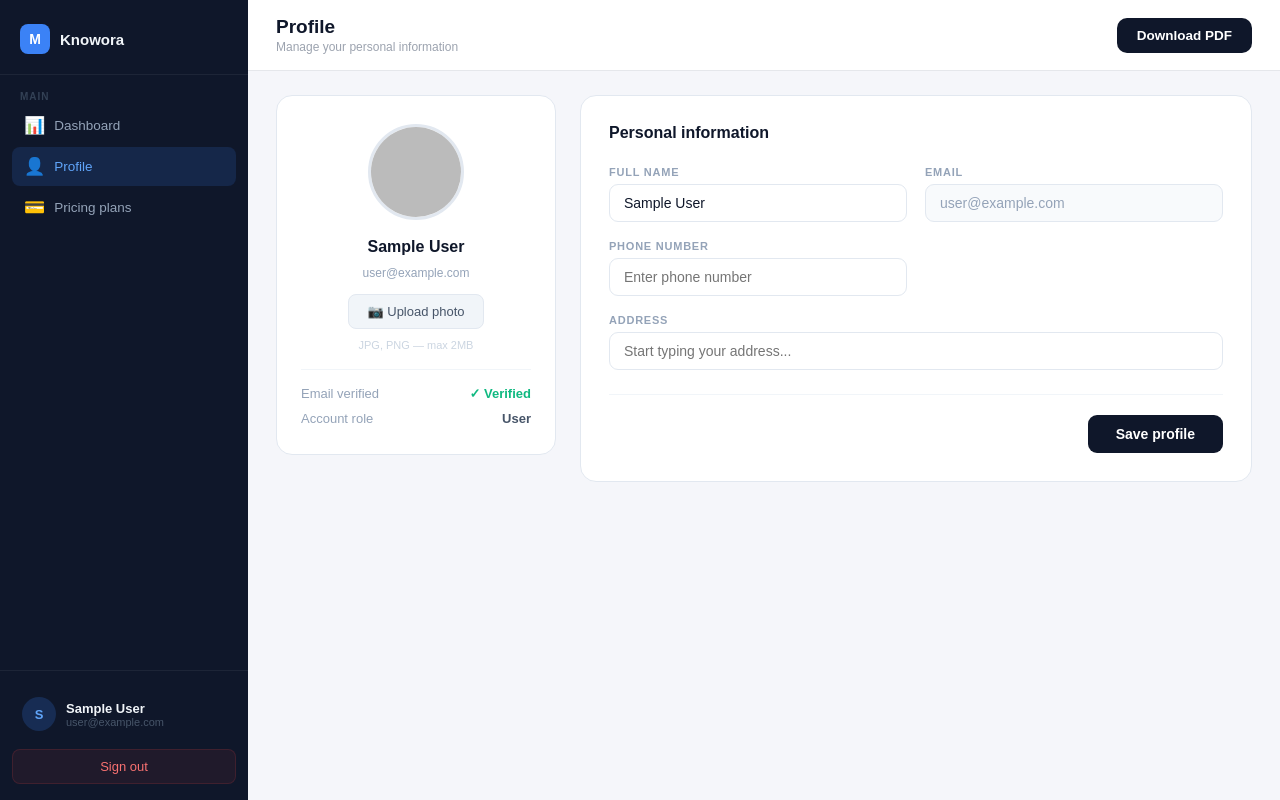
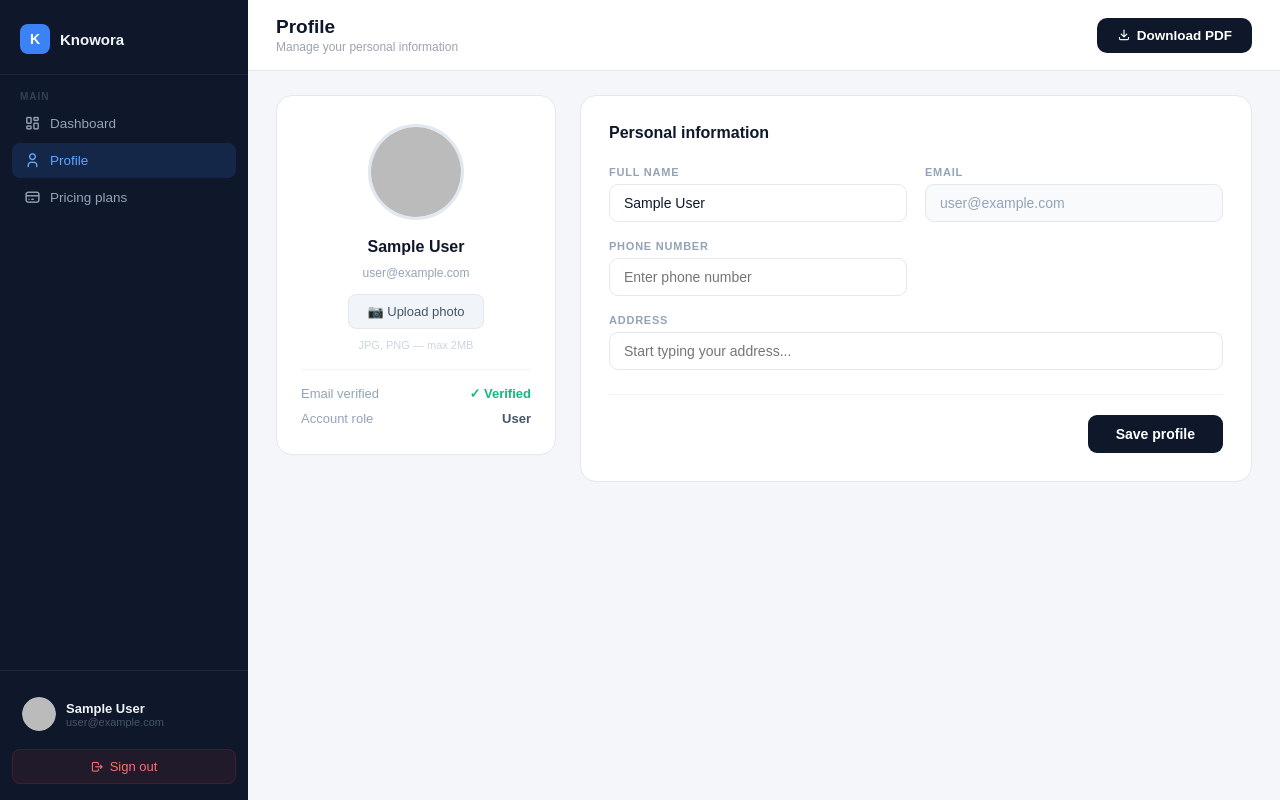
Before and after one commit to Aakash-Rajput22/mini-project, a React (Create React App) app: page /profile in a window 1280 px wide. Built offline with nearby package versions, Linux system fonts and the light colour scheme; no server answers; the database is empty; sample sign-in values are in the browser's storage.

Commit message:
Implemented landing page redesign, Razorpay test payment integration, pricing updates, dashboard improvements, routing fixes, profile updates, and backend enhancements

```diff
--- a/src/firebase/firebase.js
+++ b/src/firebase/firebase.js
@@ -5,6 +5,7 @@ import {
   FacebookAuthProvider,
 } from "firebase/auth";
 import { getFirestore } from "firebase/firestore";
+import { getStorage } from "firebase/storage";
 
 const firebaseConfig = {
   apiKey: "AIzaSyAwSH-CFzz6Ebfojo2GgCMDrWASNxCYXm4",
@@ -20,6 +21,7 @@ const app = initializeApp(firebaseConfig);
 
 export const auth = getAuth(app);
 export const db = getFirestore(app);
+export const storage = getStorage(app);
 
 export const googleProvider = new GoogleAuthProvider();
 export const facebookProvider = new FacebookAuthProvider();
--- a/src/pages/Profile.js
+++ b/src/pages/Profile.js
@@ -7,6 +7,9 @@ import jsPDF from "jspdf";
 import autoTable from "jspdf-autotable";
 import "../styles/dashboard.css";
 import "../styles/profile.css";
+
+const CLOUDINARY_CLOUD_NAME = "g5bvacyh";
+const CLOUDINARY_UPLOAD_PRESET = "knowora_profiles";
 
 function Profile() {
   const navigate = useNavigate();
@@ -22,6 +25,7 @@ function Profile() {
   const [loading, setLoading] = useState(false);
   const [saved, setSaved] = useState(false);
   const [isAdmin, setIsAdmin] = useState(false);
+  const [uploadProgress, setUploadProgress] = useState("");
 
   useEffect(() => {
     const unsub = onAuthStateChanged(auth, async (user) => {
@@ -29,7 +33,6 @@ function Profile() {
       setCurrentUser(user);
       setName(user.displayName || "");
       setPhotoURL(user.photoURL || "");
-
       const ref = doc(db, "users", user.uid);
       const snap = await getDoc(ref);
       if (snap.exists()) {
@@ -59,6 +62,10 @@ function Profile() {
   const handlePhotoChange = (e) => {
     const file = e.target.files[0];
     if (!file) return;
+    if (file.size > 2 * 1024 * 1024) {
+      alert("File size 2MB se zyada hai. Chhoti file choose karo.");
+      return;
+    }
     setPhotoFile(file);
     setPhotoURL(URL.createObjectURL(file));
   };
@@ -85,14 +92,38 @@ function Profile() {
     pdf.save("Profile.pdf");
   };
 
+  const uploadToCloudinary = async (file) => {
+    const formData = new FormData();
+    formData.append("file", file);
+    formData.append("upload_preset", CLOUDINARY_UPLOAD_PRESET);
+    formData.append("folder", "knowora/profiles");
+
+    const res = await fetch(
+      "https://api.cloudinary.com/v1_1/" + CLOUDINARY_CLOUD_NAME + "/image/upload",
+      { method: "POST", body: formData }
+    );
+
+    if (!res.ok) {
+      throw new Error("Cloudinary upload failed");
+    }
+
+    const data = await res.json();
+    return data.secure_url;
+  };
+
   const saveProfile = async () => {
     if (!currentUser) { alert("Please login first"); return; }
     setLoading(true);
     try {
       let uploadedPhotoURL = photoURL;
+
       if (photoFile) {
-        uploadedPhotoURL = URL.createObjectURL(photoFile);
+        setUploadProgress("Uploading photo...");
+        uploadedPhotoURL = await uploadToCloudinary(photoFile);
+        setUploadProgress("");
+        setPhotoFile(null);
       }
+
       await setDoc(doc(db, "users", currentUser.uid), {
         name,
         email: currentUser.email,
@@ -100,10 +131,13 @@ function Profile() {
         address,
         photoURL: uploadedPhotoURL,
       }, { merge: true });
+
+      setPhotoURL(uploadedPhotoURL);
       setSaved(true);
       setTimeout(() => setSaved(false), 3000);
     } catch (error) {
       alert(error.message);
+      setUploadProgress("");
     }
     setLoading(false);
   };
@@ -111,29 +145,28 @@ function Profile() {
   return (
     <div className="db-shell">
 
-      {/* ── SIDEBAR ── */}
       <aside className="db-sidebar">
         <div className="db-sidebar-top">
           <div className="db-brand">
-            <span className="db-brand-mark">M</span>
+            <span className="db-brand-mark">K</span>
             <span className="db-brand-name">Knowora</span>
           </div>
           <nav className="db-nav">
             <span className="db-nav-label">Main</span>
             <Link to="/dashboard" className="db-nav-item">
-              <span className="db-nav-ico">📊</span> Dashboard
+              <i className="ti ti-layout-dashboard db-nav-ico" aria-hidden="true"></i> Dashboard
             </Link>
             <Link to="/profile" className="db-nav-item db-nav-item--active">
-              <span className="db-nav-ico">👤</span> Profile
+              <i className="ti ti-user db-nav-ico" aria-hidden="true"></i> Profile
             </Link>
             <Link to="/pricing" className="db-nav-item">
-              <span className="db-nav-ico">💳</span> Pricing plans
+              <i className="ti ti-credit-card db-nav-ico" aria-hidden="true"></i> Pricing plans
             </Link>
             {isAdmin && (
               <>
                 <span className="db-nav-label" style={{marginTop:"16px"}}>Admin</span>
                 <Link to="/admin" className="db-nav-item">
-                  <span className="db-nav-ico">🛡️</span> Admin panel
+                  <i className="ti ti-shield db-nav-ico" aria-hidden="true"></i> Admin panel
                 </Link>
               </>
             )}
@@ -142,19 +175,28 @@ function Profile() {
 
         <div className="db-sidebar-foot">
           <div className="db-user-row">
-            <div className="db-user-avatar">
-              {name ? name.charAt(0).toUpperCase() : "U"}
+            <div className="db-user-avatar" style={{overflow:"hidden"}}>
+              {photoURL ? (
+                <img
+                  src={photoURL}
+                  alt=""
+                  style={{width:"100%",height:"100%",objectFit:"cover",borderRadius:"50%"}}
+                />
+              ) : (
+                name ? name.charAt(0).toUpperCase() : "U"
+              )}
             </div>
             <div className="db-user-info">
               <div className="db-user-name">{name || "User"}</div>
               <div className="db-user-email">{currentUser?.email || ""}</div>
             </div>
           </div>
-          <button className="db-logout" onClick={handleLogout}>Sign out</button>
+          <button className="db-logout" onClick={handleLogout}>
+            <i className="ti ti-logout" aria-hidden="true"></i> Sign out
+          </button>
         </div>
       </aside>
 
-      {/* ── MAIN ── */}
       <div className="db-main">
         <header className="db-topbar">
           <div>
@@ -162,14 +204,13 @@ function Profile() {
             <p className="db-page-sub">Manage your personal information</p>
           </div>
           <button className="db-upgrade-btn" onClick={downloadProfile}>
-            Download PDF
+            <i className="ti ti-download" aria-hidden="true"></i> Download PDF
           </button>
         </header>
 
         <div className="db-body">
           <div className="pf-grid">
 
-            {/* ── LEFT: PHOTO CARD ── */}
             <div className="pf-photo-card">
               <div className="pf-avatar-wrap">
                 {photoURL ? (
@@ -191,6 +232,11 @@ function Profile() {
                   style={{ display: "none" }}
                 />
               </label>
+              {uploadProgress && (
+                <p style={{fontSize:"12px",color:"#60a5fa",marginTop:"4px"}}>
+                  {uploadProgress}
+                </p>
+              )}
               <p className="pf-upload-hint">JPG, PNG — max 2MB</p>
 
               <div className="pf-info-list">
@@ -207,7 +253,6 @@ function Profile() {
               </div>
             </div>
 
-            {/* ── RIGHT: FORM CARD ── */}
             <div className="pf-form-card">
               <div className="pf-form-header">
                 <h2 className="pf-form-title">Personal information</h2>
@@ -273,8 +318,12 @@ function Profile() {
 
               <div className="pf-form-actions">
                 {saved && <span className="pf-saved">✓ Profile saved!</span>}
-                <button className="pf-save-btn" onClick={saveProfile} disabled={loading}>
-                  {loading ? "Saving..." : "Save profile"}
+                <button
+                  className="pf-save-btn"
+                  onClick={saveProfile}
+                  disabled={loading}
+                >
+                  {loading ? (uploadProgress || "Saving...") : "Save profile"}
                 </button>
               </div>
             </div>
```
